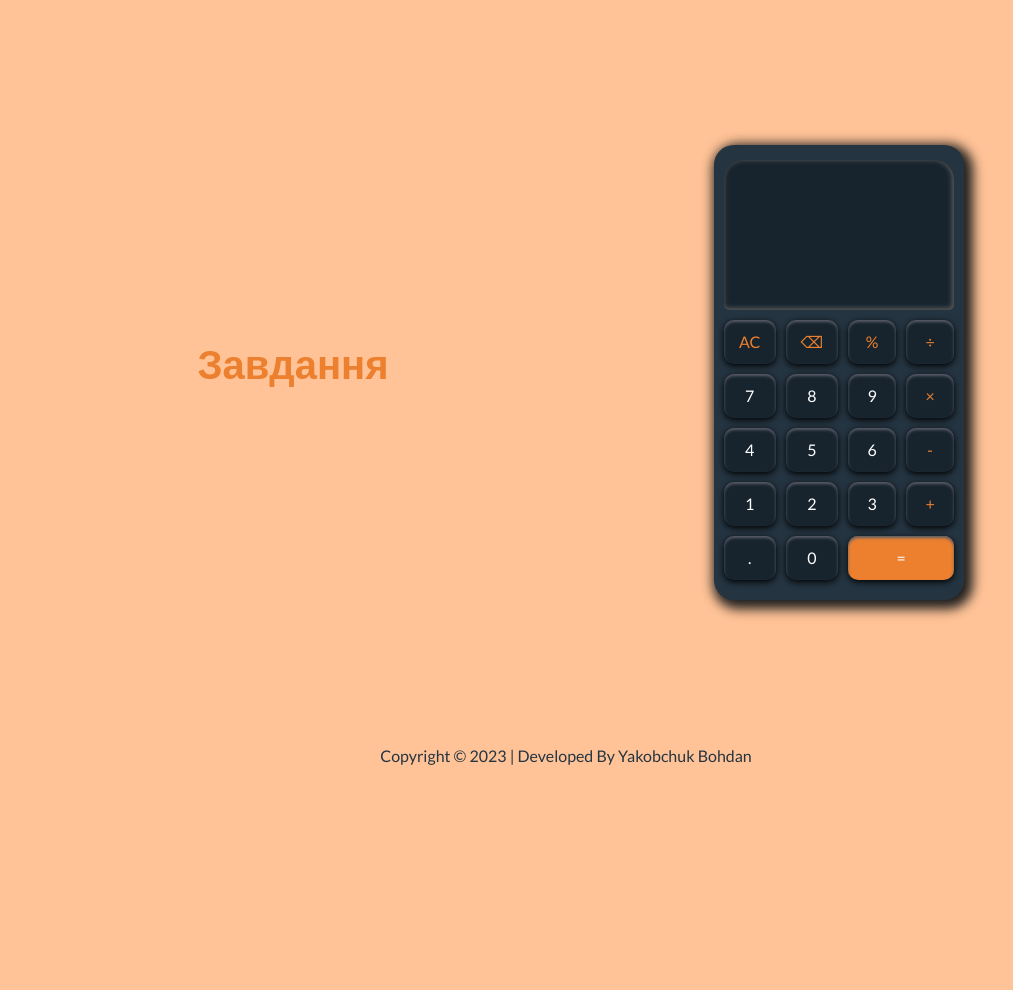
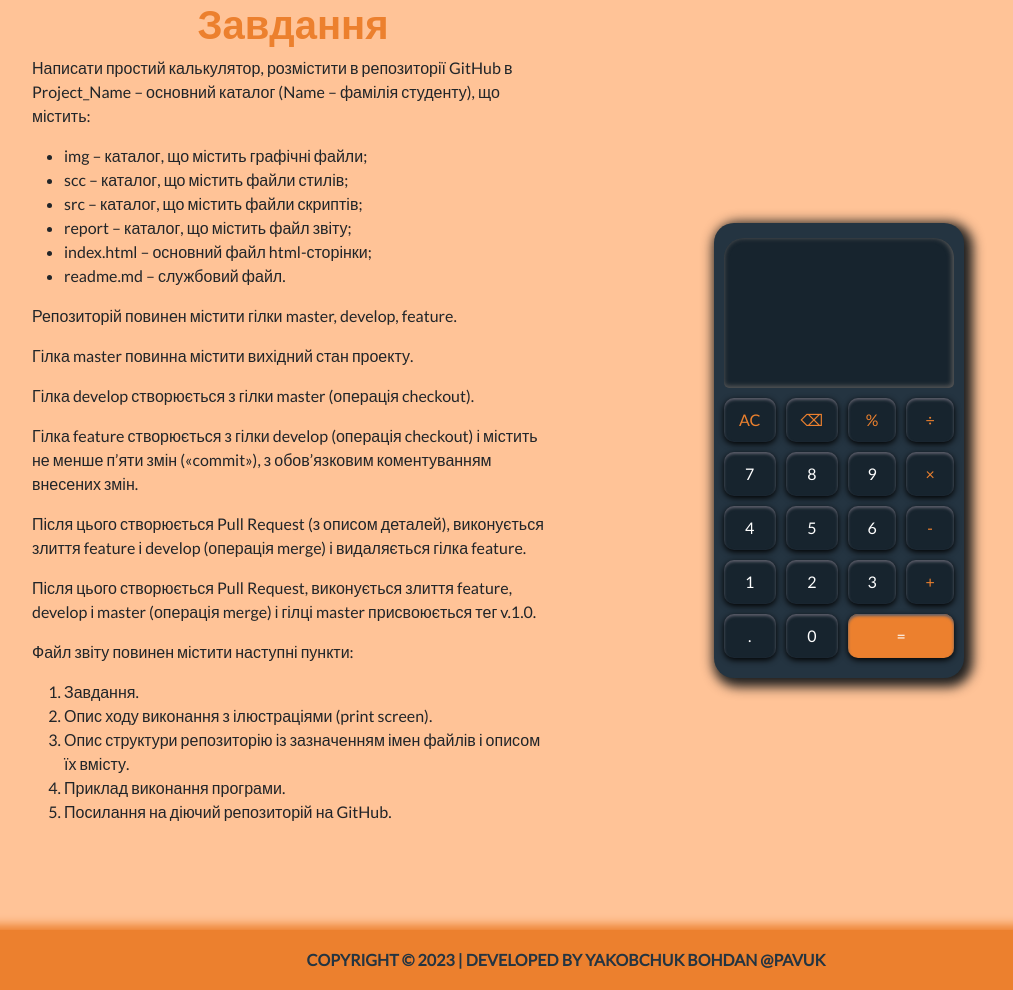
Before and after one commit to b-pavuk/calculational-graphical-task, a plain HTML site: page index.html in a window 1280 px wide. Shown: the whole page, without its empty margins (74-1087 px from the left). Before the commit the page ends 800 px from the top, so only its background shows below. Drawn offline with nearby package versions, Linux system fonts and the light colour scheme.

Commit message:
fixed style

```diff
--- a/index.html
+++ b/index.html
@@ -4,9 +4,9 @@
     <meta charset="UTF-8" />
     <meta http-equiv="X-UA-Compatible" content="IE=edge" />
     <meta name="viewport" content="width=device-width, initial-scale=1.0" />
-    <title>Web Calculator | Calculate Online</title>
+    <title>Web Calculator | By Pavuk</title>
     <!-- Favicon -->
-    <link rel="shortcut icon" href="favicon.png" type="image/x-icon" />
+    <link rel="shortcut icon" href="img/favicon.png" type="image/x-icon" />
     <!-- Bootstrap -->
     <link
       href="https://cdn.jsdelivr.net/npm/bootstrap@5.1.3/dist/css/bootstrap.min.css"
@@ -26,8 +26,50 @@
       <!-- Text Section -->
       <section class="description col-12 col-md-6">
         <h1 class="text-custom text-center fw-bold">Завдання</h1>
-        <p class="details">
-        </p>
+        <div class="details">
+          <p>
+            Написати простий калькулятор, розмістити в репозиторії GitHub в
+            Project_Name – основний каталог (Name – фамілія студенту), що
+            містить:
+          </p>
+          <ul>
+            <li>img – каталог, що містить графічні файли;</li>
+            <li>scc – каталог, що містить файли стилів;</li>
+            <li>src – каталог, що містить файли скриптів;</li>
+            <li>report – каталог, що містить файл звіту;</li>
+            <li>index.html – основний файл html-сторінки;</li>
+            <li>readme.md – службовий файл.</li>
+          </ul>
+          <p>Репозиторій повинен містити гілки master, develop, feature.</p>
+          <p>Гілка master повинна містити вихідний стан проекту.</p>
+          <p>Гілка develop створюється з гілки master (операція checkout).</p>
+          <p>
+            Гілка feature створюється з гілки develop (операція checkout) і
+            містить не менше п’яти змін («commit»), з обов’язковим коментуванням
+            внесених змін.
+          </p>
+          <p>
+            Після цього створюється Pull Request (з описом деталей), виконується
+            злиття feature і develop (операція merge) і видаляється гілка
+            feature.
+          </p>
+          <p>
+            Після цього створюється Pull Request, виконується злиття feature,
+            develop і master (операція merge) і гілці master присвоюється тег
+            v.1.0.
+          </p>
+          <p>Файл звіту повинен містити наступні пункти:</p>
+          <ol>
+            <li>Завдання.</li>
+            <li>Опис ходу виконання з ілюстраціями (print screen).</li>
+            <li>
+              Опис структури репозиторію із зазначенням імен файлів і описом їх
+              вмісту.
+            </li>
+            <li>Приклад виконання програми.</li>
+            <li><a href="https://github.com/b-pavuk/calculational-graphical-task-yakobchuk/">Посилання на діючий репозиторій на GitHub.</a></li>
+          </ol>
+        </div>
       </section>
       <!-- Main Calculator Section -->
       <section id="calculator" class="col-12 col-md-6 justify-content-center">
@@ -66,8 +108,8 @@
 
     <!-- Footer -->
     <footer class="footer">
-      <p class="copyright">
-        Copyright &copy; 2023 | Developed By Yakobchuk Bohdan
+      <p class="copyright text-uppercase">
+        Copyright &copy; 2023 | Developed By Yakobchuk Bohdan @pavuk
       </p>
     </footer>
 
--- a/scc/style.css
+++ b/scc/style.css
@@ -14,9 +14,11 @@
 }
 body {
   background-color: #ffc397;
+  position: relative;
+  height: 100%;
 }
 body .container {
-  height: 93vh;
+  height: auto;
 }
 .text-custom {
   color: var(--orange);
@@ -74,26 +76,44 @@ body .container {
 }
 #buttons button:active {
   transform: translate(1.5px, 1.5px);
-  box-shadow: inset 0 2px 0px 0px rgb(32, 32, 32), 0px 2px 0px 0px rgb(46, 46, 46);
+  box-shadow: inset 0 2px 0px 0px rgb(32, 32, 32),
+    0px 2px 0px 0px rgb(46, 46, 46);
 }
 #buttons button:focus {
   outline: none;
 }
 .footer {
   text-align: center;
+  position: absolute;
+  bottom: 0;
+  left: 0;
+  margin-top: 60px;
+  background-color: #ec802e;
+  width: 100%;
+  height: 60px;
+}
+a {
+  color: #212429;
+  text-decoration: none;
+}
+a:hover {
+  color: #ec802e;
+  text-decoration: underline;
 }
 .copyright {
   color: var(--dark);
+  margin: 0px;
+  font-weight: 700;
 }
-.footer a {
+.footer {
   text-decoration: none;
   color: rgb(180, 100, 0);
+  line-height: 60px;
+  box-shadow: 0px -5px 10px #ec802e;
 }
-
-/* Responsive Extra */
-@media only screen and (max-width:768px) {
-  body .container {
-    margin: 20px 0;
-    height: auto;
-  }
+.details {
+  padding-bottom: 60px;
 }
+main{
+    padding-bottom: 90px;
+}
```
Also changed, not shown: src/scripts.js (+24 -21 lines), img/favicon.png (added).
